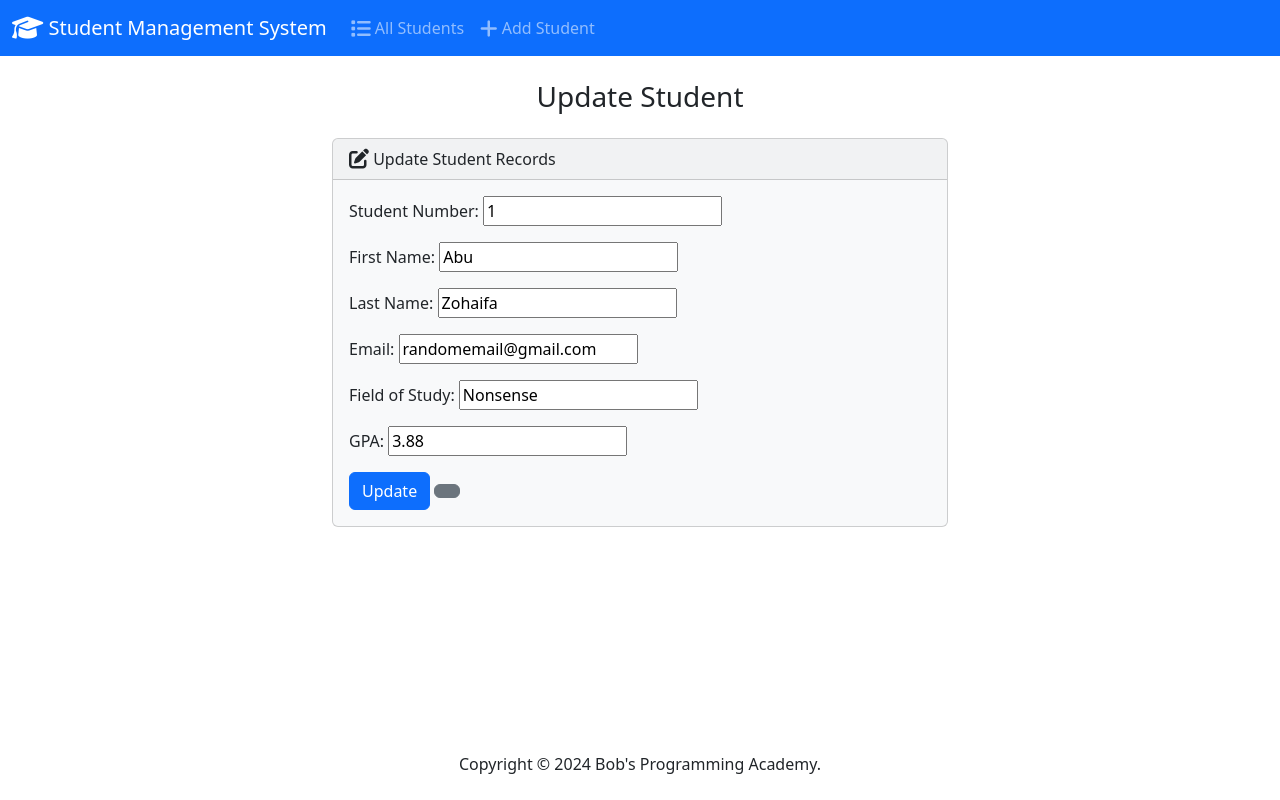
After one commit to Zohaifa/student-management-system, a Django app: page /edit/1/ in a window 1280 px wide. The commit adds this page. Run offline with Django 5.2, Linux system fonts and the light colour scheme; data comes from the database, SQL or seed files in the repository; both versions use the stored data as it was after the commit; some libraries are stand-ins or nearby versions.

Commit message:
view students functionality added

```diff
--- /dev/null
+++ b/students/templates/students/edit.html
@@ -0,0 +1,27 @@
+{% extends 'students/base.html' %}
+
+{% block body %}
+<h3 class="text-center m-4">Update Student</h3>
+{% if success %}
+    <div class="alert alert-success" role="alert">
+        The student updated successfully.
+        <a href="{% url 'index' %}" class="alert-link" >Go to Home Page.</a>
+    </div>
+{% else %}
+    <div class="row justify-content-center">
+        <div class="col-6">
+            <div class="card bg-light mb-3">
+                <div class="card-header"><i class="fa-solid fa-pen-to-square fa-lg"></i> Update Student Records</div>
+                <div class="card-body">
+                    <form action="" method="POST">
+                        {% csrf_token %}
+                        {{ form.as_p }}
+                        <button type="submit" class="btn btn-primary">Update</button>
+                        <a href="{% url 'index' %}" class='btn btn-secondary'></a>
+                    </form>
+                </div>
+              </div>
+        </div>
+    </div>
+{% endif %}
+{% endblock %}
--- a/students/templates/students/index.html
+++ b/students/templates/students/index.html
@@ -58,6 +58,7 @@
                         </div>
                       </div>
                     </div>
+                    <a class="btn btn-warning me-1" href={% url 'edit' student.id %}><i class="fa-solid fa-pen-to-square fa-lg"></i></a>
                     </td>
                   </tr>
                   {% endfor %}
--- a/students/urls.py
+++ b/students/urls.py
@@ -5,4 +5,5 @@ urlpatterns = [
     path('', views.index, name='index'),
     path('<int:id>', views.view_students, name='view_students'),
     path('add/', views.add, name='add'),
+    path('edit/<int:id>/', views.edit, name="edit")
 ]
--- a/students/views.py
+++ b/students/views.py
@@ -41,3 +41,20 @@ def add(request):
     return render(request, 'students/add.html', {
         'form' : StudentForm()
     })
+
+def edit(request, id):
+    if request.method == "POST":
+        student = Students.objects.get(pk=id)
+        form = StudentForm(request.POST, instance=student)
+        if form.is_valid():
+            form.save()
+            return(render(request, 'students/edit.html', {
+                'form': form,
+                'success' : True
+            }))
+    else:
+        student = Students.objects.get(pk=id)
+        form = StudentForm(instance=student)
+    return render(request, 'students/edit.html', {
+        "form" : form
+    })
```
Also changed, not shown: db.sqlite3.
